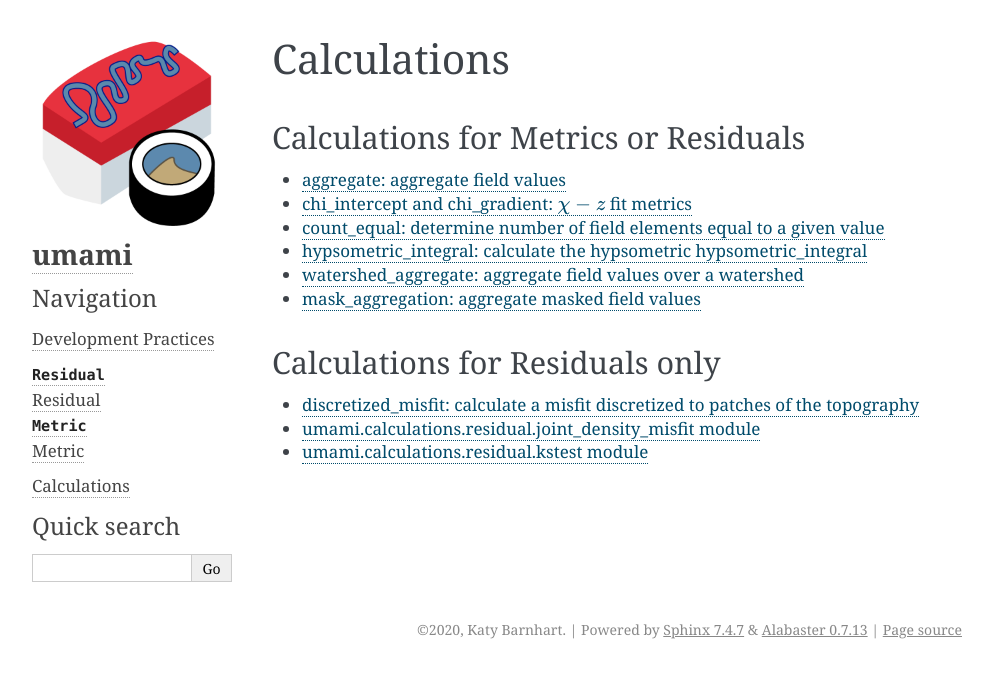
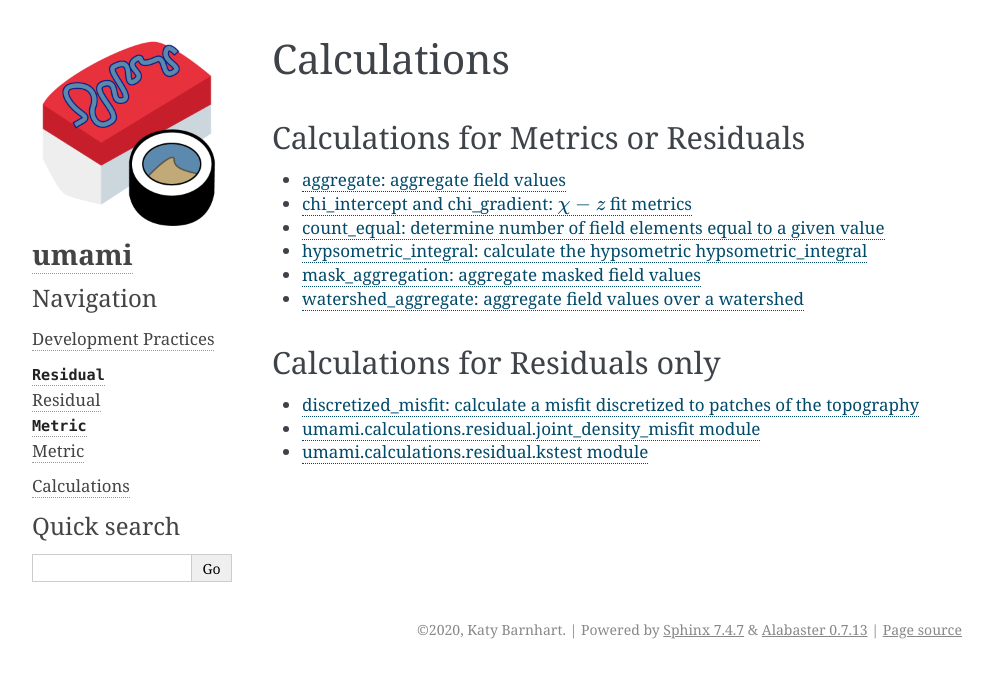
Before and after one commit to TerrainBento/umami, a Sphinx documentation site: the page built from docs/source/umami.calculations.rst, in a window 1280 px wide. Shown: the top 678 px of the page, without its empty margins (148-1141 px from the left). Built offline with Sphinx 7.4.7, drawn with Linux system fonts in a browser that asks for light colours.

Commit message:
re-order for alphabetical

```diff
--- a/docs/source/umami.calculations.rst
+++ b/docs/source/umami.calculations.rst
@@ -12,8 +12,8 @@ Calculations for Metrics or Residuals
    umami.calculations.metric.chi_intercept_gradient
    umami.calculations.metric.count_equal
    umami.calculations.metric.hypsometric_integral
+   umami.calculations.metric.mask_aggregation
    umami.calculations.metric.watershed_aggregation
-   umami.calculations.metric.mask_aggregation
 
 Calculations for Residuals only
 -------------------------------
```
